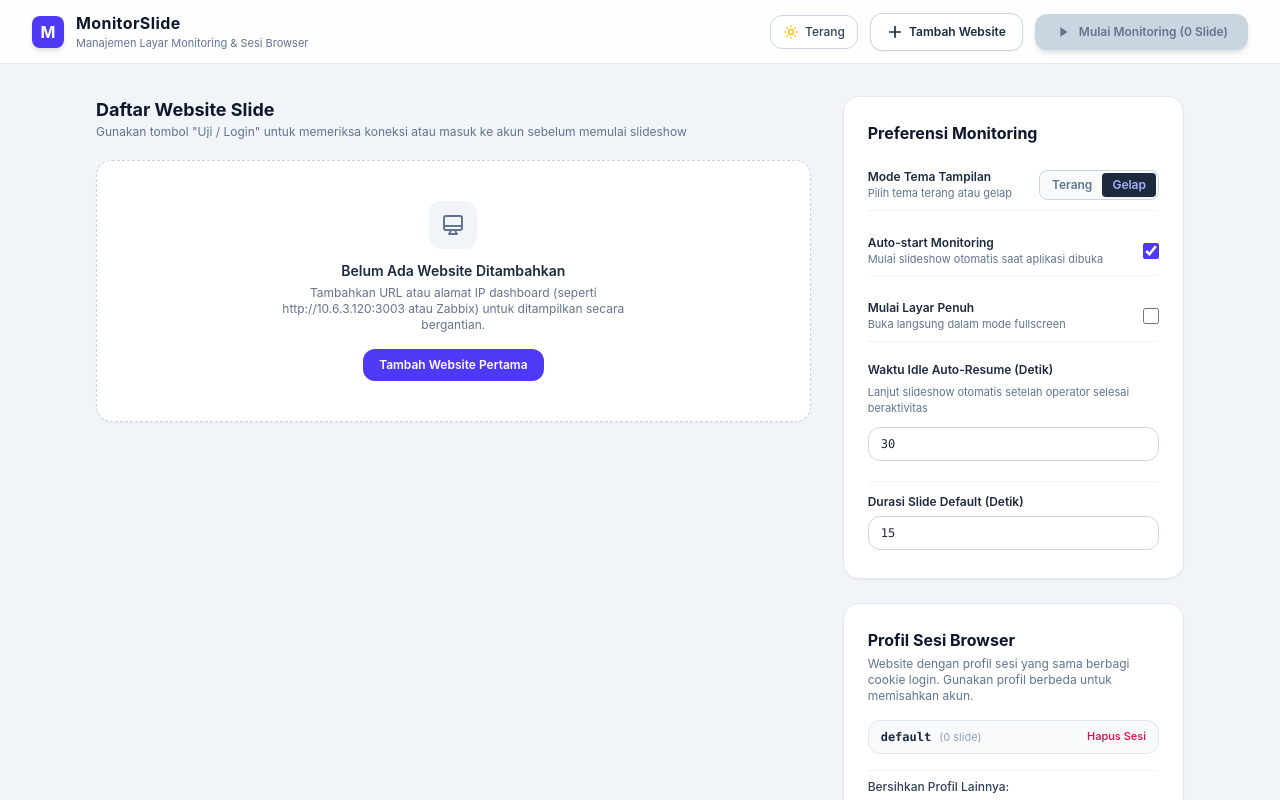
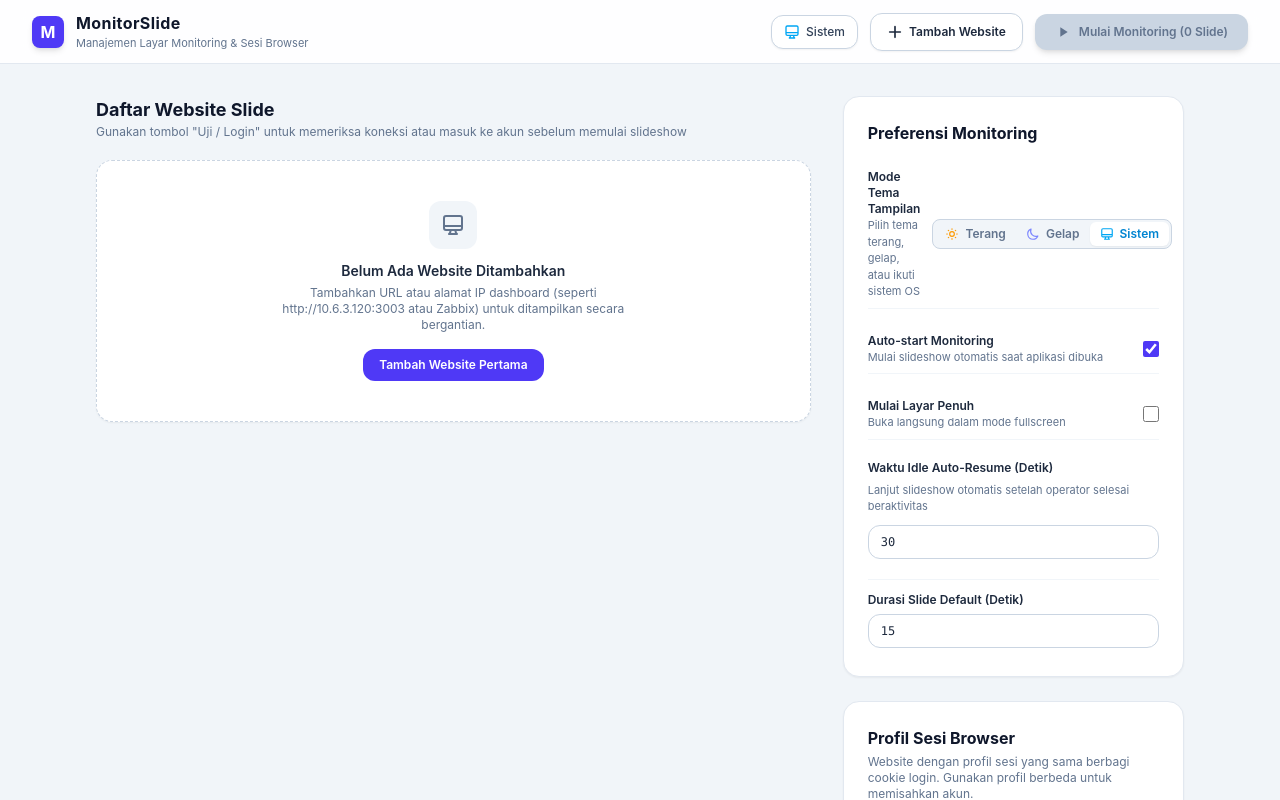
Before and after one commit to pratama1246/OrbitSlide, a React (Vite) app: page / in a window 1280 px wide. Shown: the top 800 px of the page. Built offline with nearby package versions, Linux system fonts and the light colour scheme.

Commit message:
feat: add 3-way theme selection (dark, light, system)

```diff
--- a/src/main/database.ts
+++ b/src/main/database.ts
@@ -146,7 +146,7 @@ export class ConfigDatabase {
       idle_timeout_seconds: 30,
       default_duration: 15,
       start_fullscreen: false,
-      theme: 'dark'
+      theme: 'system'
     };
 
     if (!this.db) return defaultSettings;
@@ -172,7 +172,9 @@ export class ConfigDatabase {
       start_fullscreen: loaded.start_fullscreen !== undefined
         ? loaded.start_fullscreen === 'true'
         : defaultSettings.start_fullscreen,
-      theme: loaded.theme === 'light' ? 'light' : 'dark'
+      theme: (loaded.theme === 'light' || loaded.theme === 'dark' || loaded.theme === 'system')
+        ? loaded.theme
+        : defaultSettings.theme
     };
   }
 
@@ -183,7 +185,7 @@ export class ConfigDatabase {
       ['idle_timeout_seconds', String(settings.idle_timeout_seconds)],
       ['default_duration', String(settings.default_duration)],
       ['start_fullscreen', String(settings.start_fullscreen)],
-      ['theme', settings.theme || 'dark']
+      ['theme', settings.theme || 'system']
     ];
 
     for (const [key, value] of entries) {
--- a/src/renderer/App.tsx
+++ b/src/renderer/App.tsx
@@ -9,7 +9,7 @@ export const App: React.FC = () => {
   const [isMonitoring, setIsMonitoring] = useState(false);
   const [isFullscreen, setIsFullscreen] = useState(false);
   const [isHudVisible, setIsHudVisible] = useState(true);
-  const [theme, setTheme] = useState<'dark' | 'light'>('dark');
+  const [theme, setTheme] = useState<'dark' | 'light' | 'system'>('system');
 
   const [schedulerState, setSchedulerState] = useState<SchedulerState>({
     current_index: 0,
@@ -27,8 +27,16 @@ export const App: React.FC = () => {
     status: 'idle'
   });
 
-  const applyTheme = (t: 'dark' | 'light') => {
-    if (t === 'light') {
+  const resolveEffectiveTheme = (t: 'dark' | 'light' | 'system'): 'dark' | 'light' => {
+    if (t === 'system') {
+      return window.matchMedia('(prefers-color-scheme: dark)').matches ? 'dark' : 'light';
+    }
+    return t;
+  };
+
+  const applyTheme = (t: 'dark' | 'light' | 'system') => {
+    const effective = resolveEffectiveTheme(t);
+    if (effective === 'light') {
       document.documentElement.classList.remove('dark');
       document.documentElement.classList.add('light');
       document.documentElement.style.colorScheme = 'light';
@@ -47,6 +55,17 @@ export const App: React.FC = () => {
       }
     });
 
+    const mediaQuery = window.matchMedia('(prefers-color-scheme: dark)');
+    const handleSystemThemeChange = () => {
+      setTheme((currentTheme) => {
+        if (currentTheme === 'system') {
+          applyTheme('system');
+        }
+        return currentTheme;
+      });
+    };
+    mediaQuery.addEventListener('change', handleSystemThemeChange);
+
     const unsubScheduler = window.monitorAPI?.onSchedulerState?.((state) => {
       setSchedulerState(state);
       setIsMonitoring(state.is_playing);
@@ -61,14 +80,14 @@ export const App: React.FC = () => {
     });
 
     return () => {
+      mediaQuery.removeEventListener('change', handleSystemThemeChange);
       unsubScheduler?.();
       unsubFullscreen?.();
       unsubHud?.();
     };
   }, []);
 
-  const handleToggleTheme = async () => {
-    const nextTheme: 'dark' | 'light' = theme === 'dark' ? 'light' : 'dark';
+  const handleSetTheme = async (nextTheme: 'dark' | 'light' | 'system') => {
     setTheme(nextTheme);
     applyTheme(nextTheme);
     try {
@@ -77,6 +96,16 @@ export const App: React.FC = () => {
     } catch (e) {
       console.error('Failed to save theme setting:', e);
     }
+  };
+
+  const handleCycleTheme = async () => {
+    const cycleMap: Record<'dark' | 'light' | 'system', 'dark' | 'light' | 'system'> = {
+      light: 'dark',
+      dark: 'system',
+      system: 'light'
+    };
+    const next = cycleMap[theme] || 'dark';
+    await handleSetTheme(next);
   };
 
   const handleStartMonitoring = async () => {
@@ -139,7 +168,8 @@ export const App: React.FC = () => {
       <SettingsPage
         slideStatuses={schedulerState.slide_statuses}
         theme={theme}
-        onToggleTheme={handleToggleTheme}
+        onSetTheme={handleSetTheme}
+        onCycleTheme={handleCycleTheme}
         onStartMonitoring={handleStartMonitoring}
         onOpenPopup={handleOpenPopup}
       />
--- a/src/renderer/components/SettingsPage.tsx
+++ b/src/renderer/components/SettingsPage.tsx
@@ -3,8 +3,9 @@ import { WebsiteSlide, AppSettings, SlideRuntimeStatus } from '../../types';
 
 interface SettingsPageProps {
   slideStatuses: Record<string, SlideRuntimeStatus>;
-  theme: 'dark' | 'light';
-  onToggleTheme: () => void;
+  theme: 'dark' | 'light' | 'system';
+  onSetTheme: (theme: 'dark' | 'light' | 'system') => void;
+  onCycleTheme: () => void;
   onStartMonitoring: () => void;
   onOpenPopup: (url: string, profile: string) => void;
 }
@@ -12,7 +13,8 @@ interface SettingsPageProps {
 export const SettingsPage: React.FC<SettingsPageProps> = ({
   slideStatuses,
   theme,
-  onToggleTheme,
+  onSetTheme,
+  onCycleTheme,
   onStartMonitoring,
   onOpenPopup
 }) => {
@@ -22,7 +24,7 @@ export const SettingsPage: React.FC<SettingsPageProps> = ({
     idle_timeout_seconds: 30,
     default_duration: 15,
     start_fullscreen: false,
-    theme: 'dark'
+    theme: 'system'
   });
 
   const [isLoading, setIsLoading] = useState(true);
@@ -273,26 +275,41 @@ export const SettingsPage: React.FC<SettingsPageProps> = ({
         </div>
 
         <div className="flex items-center gap-3">
-          {/* Theme Toggle Button */}
+          {/* Quick Theme Cycle Button (Terang / Gelap / Sistem) */}
           <button
             type="button"
-            onClick={onToggleTheme}
-            title={theme === 'dark' ? 'Ganti ke Mode Terang (Light Mode)' : 'Ganti ke Mode Gelap (Dark Mode)'}
-            className="flex items-center gap-1.5 px-3 py-2 rounded-xl border border-slate-300 dark:border-slate-700 bg-white dark:bg-slate-800 text-slate-700 dark:text-slate-200 hover:bg-slate-50 dark:hover:bg-slate-700 transition cursor-pointer text-xs font-medium focus:outline-none focus:ring-2 focus:ring-indigo-400"
+            onClick={onCycleTheme}
+            title={
+              theme === 'light'
+                ? 'Tema: Terang (Klik untuk ganti ke Gelap)'
+                : theme === 'dark'
+                  ? 'Tema: Gelap (Klik untuk ganti ke Ikuti Sistem)'
+                  : 'Tema: Sistem (Klik untuk ganti ke Terang)'
+            }
+            className="flex items-center gap-1.5 px-3 py-2 rounded-xl border border-slate-300 dark:border-slate-700 bg-white dark:bg-slate-800 text-slate-700 dark:text-slate-200 hover:bg-slate-50 dark:hover:bg-slate-700 transition cursor-pointer text-xs font-medium focus:outline-none focus:ring-2 focus:ring-indigo-400 shadow-xs"
           >
-            {theme === 'dark' ? (
+            {theme === 'light' && (
               <>
-                <svg className="w-4 h-4 text-amber-400" fill="none" stroke="currentColor" viewBox="0 0 24 24">
+                <svg className="w-4 h-4 text-amber-500" fill="none" stroke="currentColor" viewBox="0 0 24 24">
                   <path strokeLinecap="round" strokeLinejoin="round" strokeWidth="2" d="M12 3v1m0 16v1m9-9h-1M4 12H3m15.364 6.364l-.707-.707M6.343 6.343l-.707-.707m12.728 0l-.707.707M6.343 17.657l-.707.707M16 12a4 4 0 11-8 0 4 4 0 018 0z" />
                 </svg>
                 <span>Terang</span>
               </>
-            ) : (
+            )}
+            {theme === 'dark' && (
               <>
-                <svg className="w-4 h-4 text-indigo-600" fill="none" stroke="currentColor" viewBox="0 0 24 24">
+                <svg className="w-4 h-4 text-indigo-400" fill="none" stroke="currentColor" viewBox="0 0 24 24">
                   <path strokeLinecap="round" strokeLinejoin="round" strokeWidth="2" d="M20.354 15.354A9 9 0 018.646 3.646 9.003 9.003 0 0012 21a9.003 9.003 0 008.354-5.646z" />
                 </svg>
                 <span>Gelap</span>
+              </>
+            )}
+            {theme === 'system' && (
+              <>
+                <svg className="w-4 h-4 text-sky-500" fill="none" stroke="currentColor" viewBox="0 0 24 24">
+                  <path strokeLinecap="round" strokeLinejoin="round" strokeWidth="2" d="M9.75 17L9 20l-1 1h8l-1-1-.75-3M3 13h18M5 17h14a2 2 0 002-2V5a2 2 0 00-2-2H5a2 2 0 00-2 2v10a2 2 0 002 2z" />
+                </svg>
+                <span>Sistem</span>
               </>
             )}
           </button>
@@ -512,34 +529,50 @@ export const SettingsPage: React.FC<SettingsPageProps> = ({
             <div className="flex items-center justify-between gap-3 py-2 border-b border-slate-100 dark:border-slate-800/80">
               <div>
                 <div className="text-xs font-semibold text-slate-800 dark:text-slate-200">Mode Tema Tampilan</div>
-                <div className="text-[11px] text-slate-500 dark:text-slate-400">Pilih tema terang atau gelap</div>
+                <div className="text-[11px] text-slate-500 dark:text-slate-400">Pilih tema terang, gelap, atau ikuti sistem OS</div>
               </div>
-              <div className="flex rounded-lg border border-slate-300 dark:border-slate-700 p-0.5 bg-slate-50 dark:bg-slate-950">
+              <div className="flex rounded-lg border border-slate-300 dark:border-slate-700 p-0.5 bg-slate-100 dark:bg-slate-950">
                 <button
                   type="button"
-                  onClick={() => {
-                    if (theme !== 'light') onToggleTheme();
-                  }}
-                  className={`px-2.5 py-1 rounded text-xs font-semibold cursor-pointer transition ${
+                  onClick={() => onSetTheme('light')}
+                  className={`flex items-center gap-1.5 px-2.5 py-1 rounded-md text-xs font-semibold cursor-pointer transition ${
                     theme === 'light'
                       ? 'bg-white text-indigo-600 shadow-xs font-bold'
                       : 'text-slate-500 dark:text-slate-400 hover:text-slate-900 dark:hover:text-white'
                   }`}
                 >
-                  Terang
+                  <svg className="w-3.5 h-3.5 text-amber-500" fill="none" stroke="currentColor" viewBox="0 0 24 24">
+                    <path strokeLinecap="round" strokeLinejoin="round" strokeWidth="2" d="M12 3v1m0 16v1m9-9h-1M4 12H3m15.364 6.364l-.707-.707M6.343 6.343l-.707-.707m12.728 0l-.707.707M6.343 17.657l-.707.707M16 12a4 4 0 11-8 0 4 4 0 018 0z" />
+                  </svg>
+                  <span>Terang</span>
                 </button>
                 <button
                   type="button"
-                  onClick={() => {
-                    if (theme !== 'dark') onToggleTheme();
-                  }}
-                  className={`px-2.5 py-1 rounded text-xs font-semibold cursor-pointer transition ${
+                  onClick={() => onSetTheme('dark')}
+                  className={`flex items-center gap-1.5 px-2.5 py-1 rounded-md text-xs font-semibold cursor-pointer transition ${
                     theme === 'dark'
                       ? 'bg-slate-800 text-indigo-300 shadow-xs font-bold'
                       : 'text-slate-500 dark:text-slate-400 hover:text-slate-900 dark:hover:text-white'
                   }`}
                 >
-                  Gelap
+                  <svg className="w-3.5 h-3.5 text-indigo-400" fill="none" stroke="currentColor" viewBox="0 0 24 24">
+                    <path strokeLinecap="round" strokeLinejoin="round" strokeWidth="2" d="M20.354 15.354A9 9 0 018.646 3.646 9.003 9.003 0 0012 21a9.003 9.003 0 008.354-5.646z" />
+                  </svg>
+                  <span>Gelap</span>
+                </button>
+                <button
+                  type="button"
+                  onClick={() => onSetTheme('system')}
+                  className={`flex items-center gap-1.5 px-2.5 py-1 rounded-md text-xs font-semibold cursor-pointer transition ${
+                    theme === 'system'
+                      ? 'bg-white dark:bg-slate-800 text-sky-600 dark:text-sky-300 shadow-xs font-bold'
+                      : 'text-slate-500 dark:text-slate-400 hover:text-slate-900 dark:hover:text-white'
+                  }`}
+                >
+                  <svg className="w-3.5 h-3.5 text-sky-500" fill="none" stroke="currentColor" viewBox="0 0 24 24">
+                    <path strokeLinecap="round" strokeLinejoin="round" strokeWidth="2" d="M9.75 17L9 20l-1 1h8l-1-1-.75-3M3 13h18M5 17h14a2 2 0 002-2V5a2 2 0 00-2-2H5a2 2 0 00-2 2v10a2 2 0 002 2z" />
+                  </svg>
+                  <span>Sistem</span>
                 </button>
               </div>
             </div>
--- a/src/types/index.ts
+++ b/src/types/index.ts
@@ -16,7 +16,7 @@ export interface AppSettings {
   idle_timeout_seconds: number;
   default_duration: number;
   start_fullscreen: boolean;
-  theme: 'dark' | 'light';
+  theme: 'dark' | 'light' | 'system';
 }
 
 export type SlideLoadStatus = 'idle' | 'loading' | 'ready' | 'error' | 'crashed';
```
